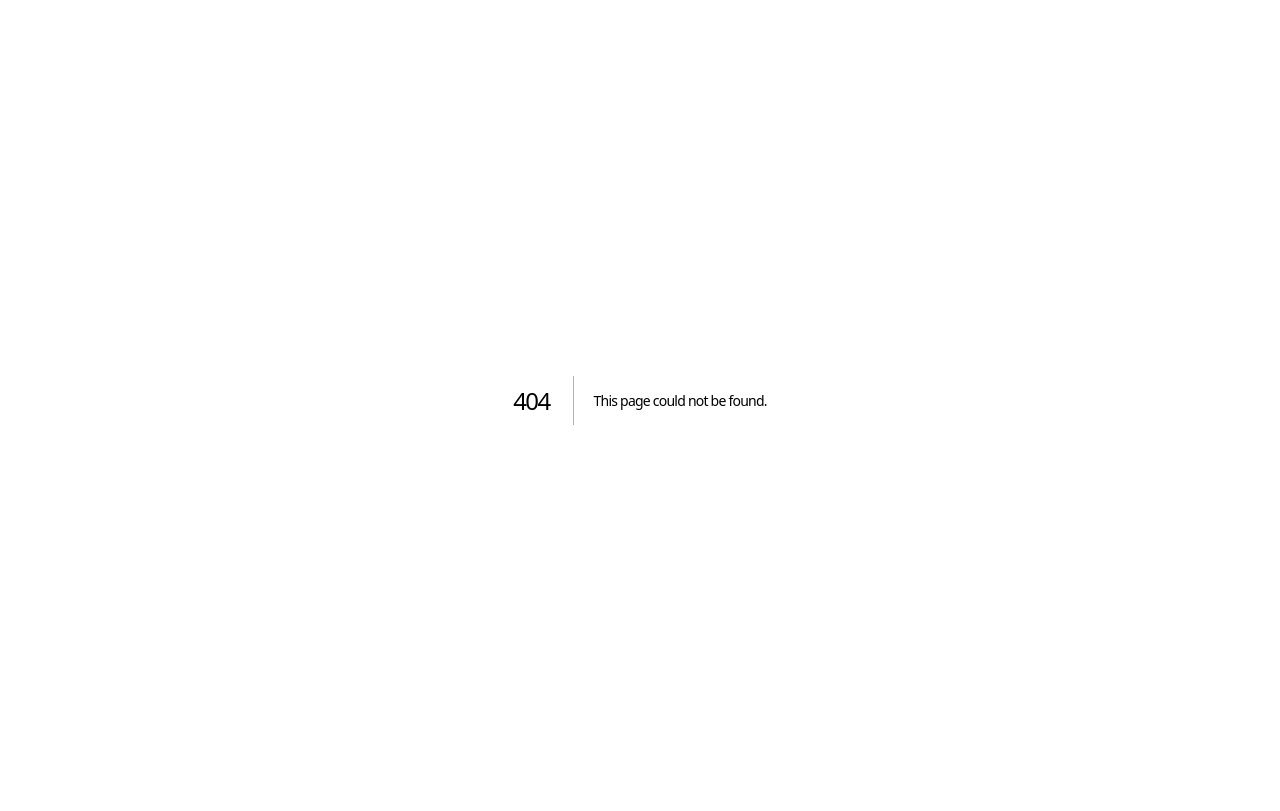
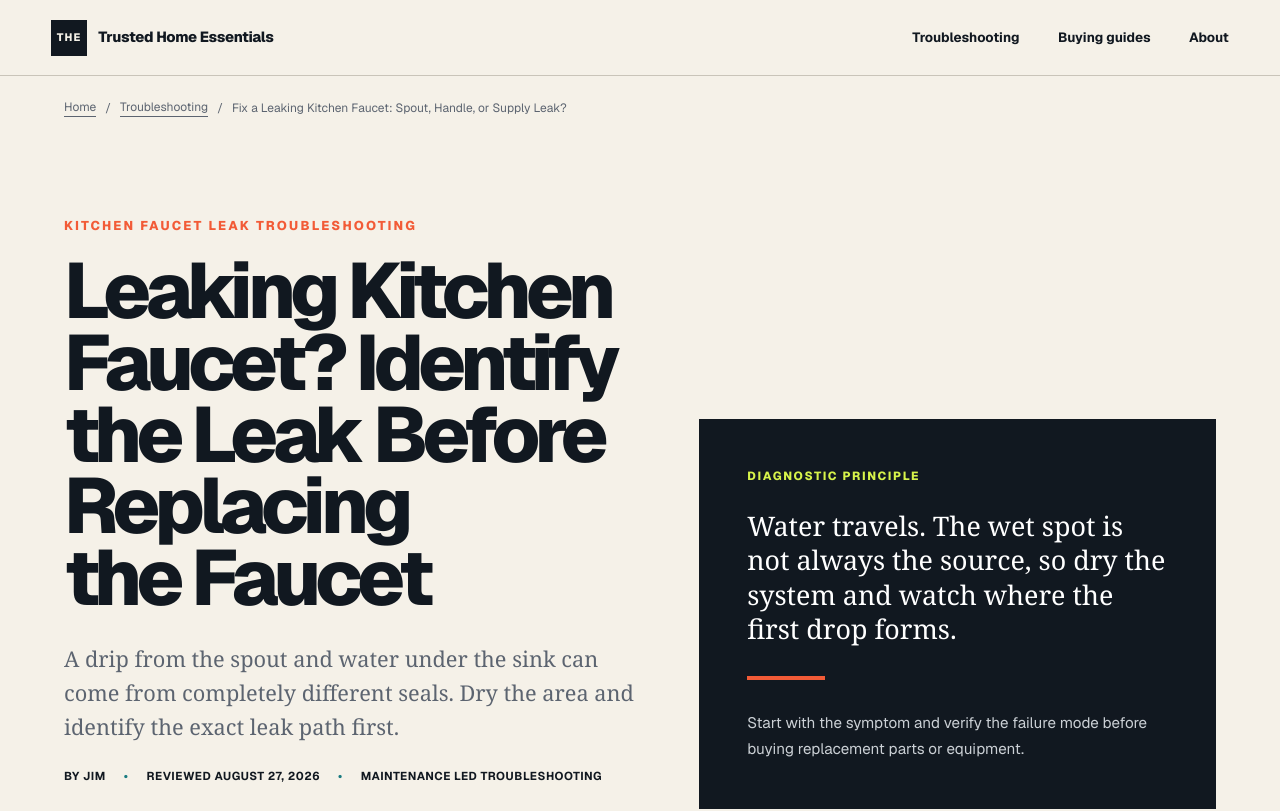
Before and after one commit to Dudeism74/trusted-home-2025, a Next.js app: page /fix-leaking-kitchen-faucet-guide in a window 1280 px wide. Before the commit this address had no page. Shown: the top 811 px of the page. Built offline with nearby package versions, Linux system fonts and the light colour scheme.

Commit message:
Restore leaking faucet troubleshooting URL

```diff
--- /dev/null
+++ b/app/fix-leaking-kitchen-faucet-guide/page.tsx
@@ -0,0 +1,15 @@
+import type { Metadata } from "next";
+import { ResourcePage } from "../components/resource-page";
+import { getAdditionalResource } from "../lib/additional-resources";
+
+const resource = getAdditionalResource("fix-leaking-kitchen-faucet-guide")!;
+
+export const metadata: Metadata = {
+  title: resource.metaTitle,
+  description: resource.metaDescription,
+  alternates: { canonical: `/${resource.slug}` },
+};
+
+export default function LeakingKitchenFaucetPage() {
+  return <ResourcePage resource={resource} />;
+}
```
